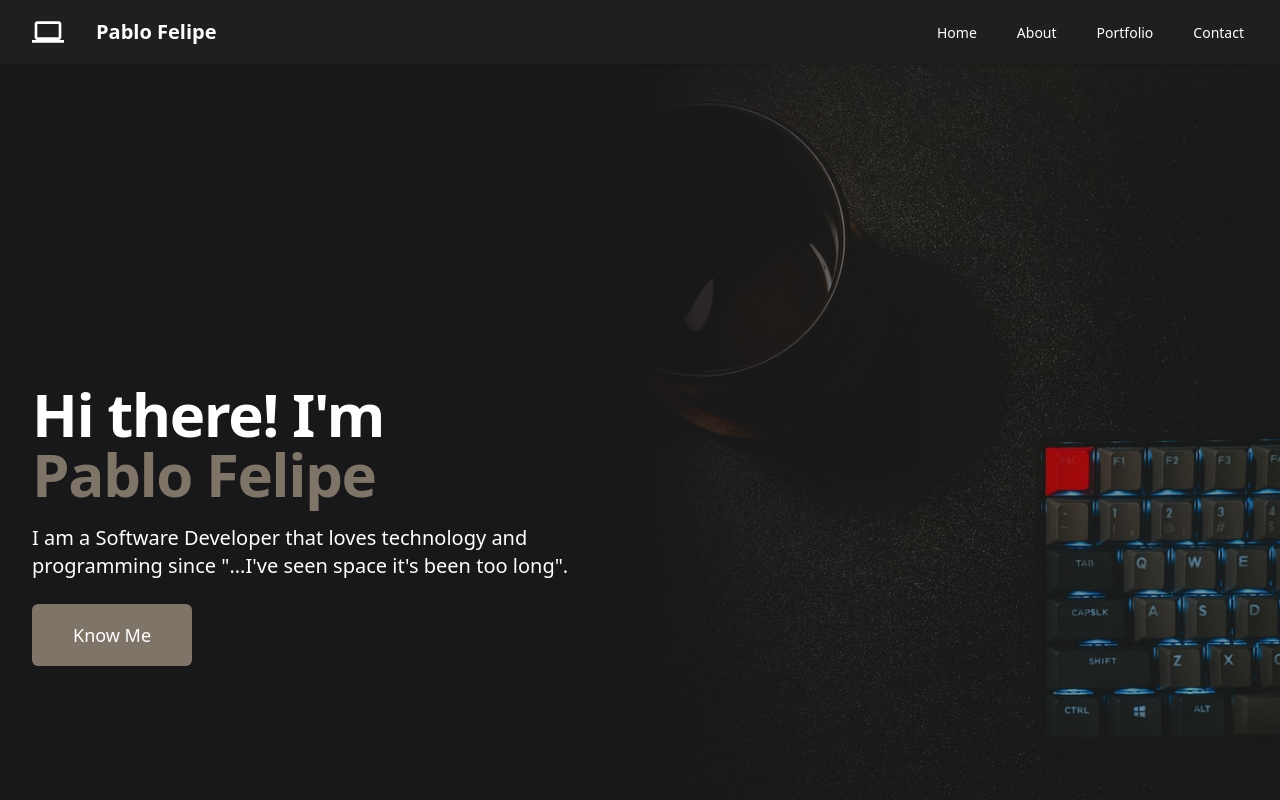
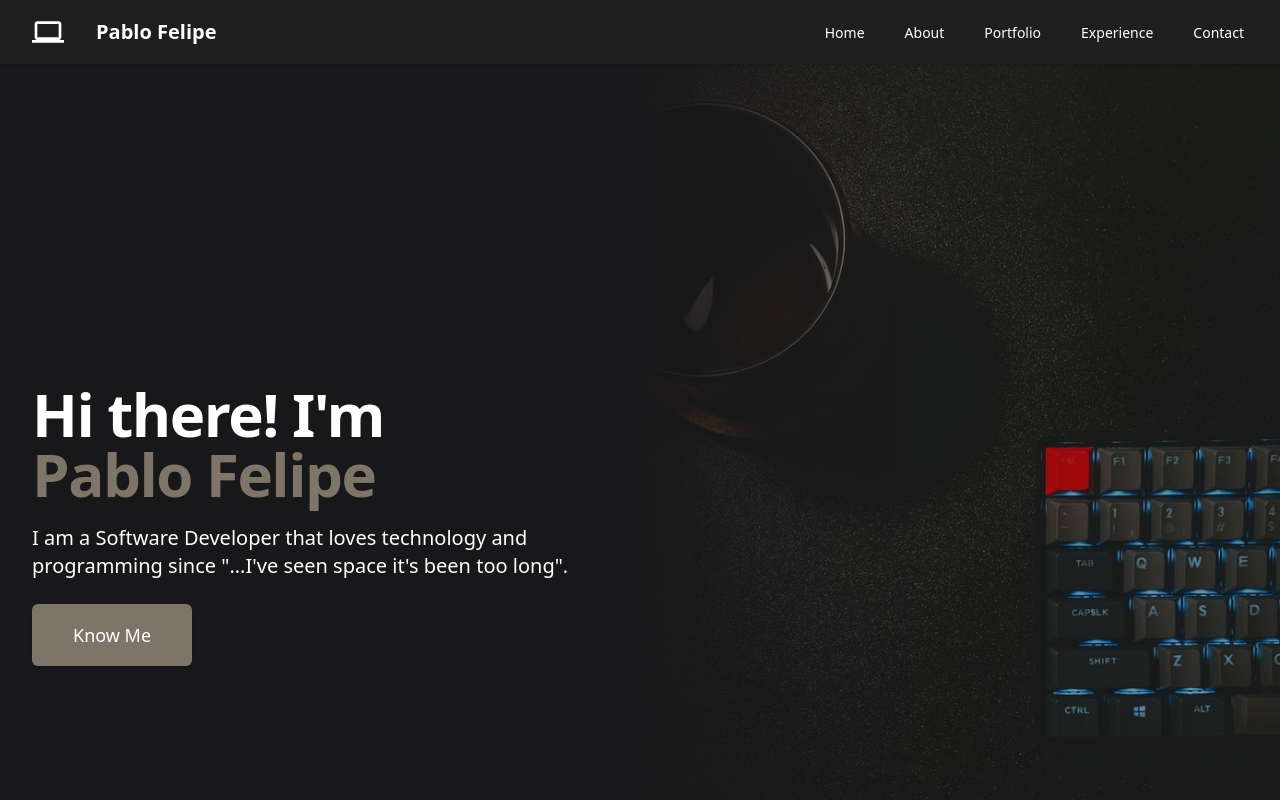
Before and after one commit to PabloFLPs/My-New-Portfolio, a React (Create React App) app: page / in a window 1280 px wide. Shown: the top 800 px of the page. Built offline with nearby package versions, Linux system fonts and the light colour scheme.

Commit message:
Adding Experience item on NavigationBar

```diff
--- a/src/components/NavigationBar.tsx
+++ b/src/components/NavigationBar.tsx
@@ -58,6 +58,12 @@ export default function NavigationBar() {
                     Portfolio
                   </a>
                   <a
+                    href="#Experience"
+                    className="border-transparent hover:border-light-brown hover:text-gray-700 inline-flex items-center px-1 pt-1 border-b-2 text-sm font-medium transition-all duration-500"
+                  >
+                    Experience
+                  </a>
+                  <a
                     href="#Contact"
                     className="border-transparent hover:border-light-brown hover:text-gray-700 inline-flex items-center px-1 pt-1 border-b-2 text-sm font-medium transition-all duration-500"
                   >
@@ -94,6 +100,13 @@ export default function NavigationBar() {
               </Disclosure.Button>
               <Disclosure.Button
                 as="a"
+                href="#Experience"
+                className="border-transparent text-white hover:border-light-brown hover:text-light-brown block pl-3 pr-4 py-2 border-l-4 text-base font-medium transition-all duration-300"
+              >
+                Experience
+              </Disclosure.Button>
+              <Disclosure.Button
+                as="a"
                 href="#Contact"
                 className="border-transparent text-white hover:border-light-brown hover:text-light-brown block pl-3 pr-4 py-2 border-l-4 text-base font-medium transition-all duration-300"
               >
```
